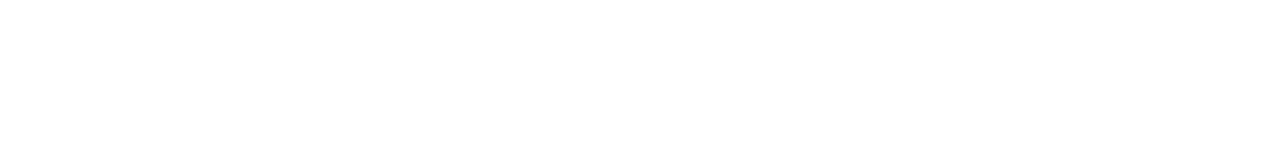
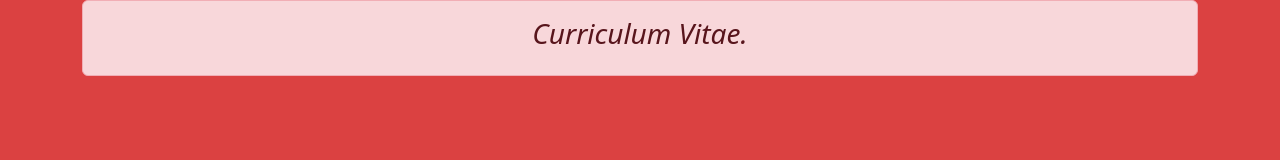
Before and after one commit to carlosalfieri/TP-Ticmas-FrEnd, a plain HTML site: page c.v.html in a window 1280 px wide. Drawn offline with Linux system fonts and the light colour scheme.

Commit message:
cv titulo

```diff
--- a/c.v.html
+++ b/c.v.html
@@ -3,9 +3,18 @@
 <head>
     <meta charset="UTF-8">
     <meta name="viewport" content="width=device-width, initial-scale=1.0">
-    <title>Document</title>
+    <title>C.V.</title>
+    <link href="css/bootstrap.min.css" rel="stylesheet">
+    <link rel="icon" href="img/servtec solap.png">
+
 </head>
-<body>
+
+<body class="container" style="background:#db4141">
+    <div class="container"></div>
+    <!-- Título de la página -->
+    <div class="alert alert-danger text-center fst-italic"  role="alert">
+        <h3>Curriculum Vitae.</h3>
+    </div>
 
 </body>
 </html>
```
